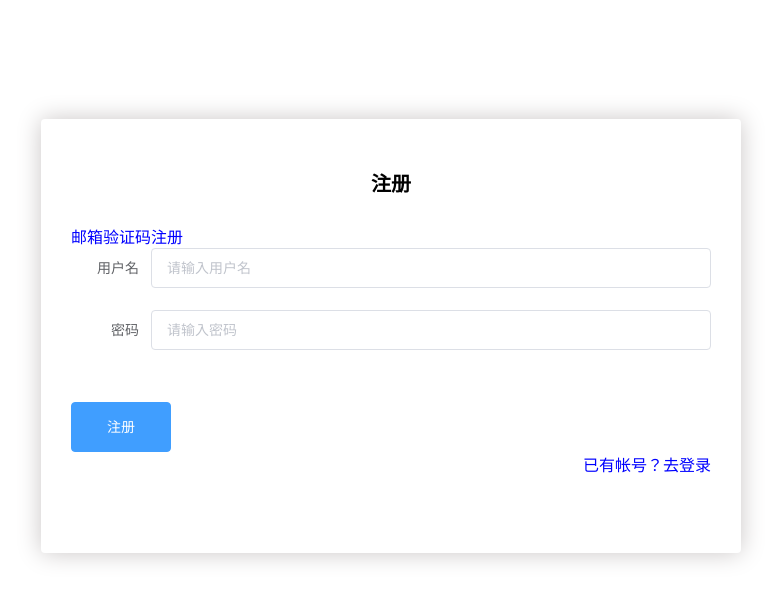
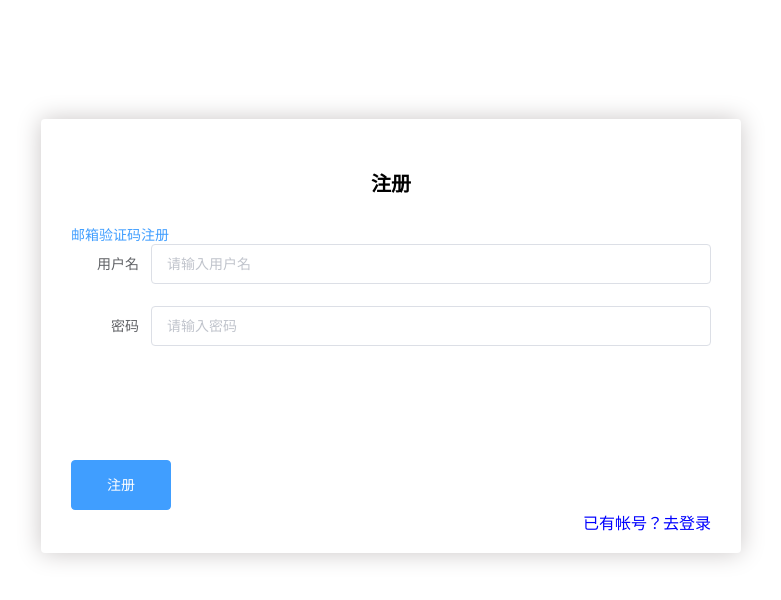
Before and after one commit to Lreverse/lvyou-vue, a Vue app: page /register in a window 1280 px wide. Shown: the top 600 px of the page, without its empty margins (249-1030 px from the left). Built offline with nearby package versions, Linux system fonts and the light colour scheme.

Commit message:
修改链接样式

```diff
--- a/src/components/Login.vue
+++ b/src/components/Login.vue
@@ -3,7 +3,7 @@
         <div class="sign-box">
             <el-form ref="form" :model="form" :rules="rules" label-width="80px">
                 <h3 class="title">登录</h3>
-                <a href="javascript:;" @click="switchType">{{ text }}</a>
+                <el-link class="switch" type="primary" @click="switchType">{{ text }}</el-link>
                 <div v-if="type === 'username'">
                     <el-form-item label="用户名" size="large">
                         <el-input v-model="form.username" placeholder="请输入用户名"></el-input>
@@ -25,7 +25,7 @@
 
                     </el-form-item>
                 </div>
-                <div class="login_btn_part">
+                <div class="btn_part">
                     <div><el-button type="primary" class="btn" @click="login">登录</el-button></div>
                     <div class="txt-r">
                         <router-link to="/register">没有帐号？去注册</router-link>
--- a/src/components/Register.vue
+++ b/src/components/Register.vue
@@ -3,7 +3,7 @@
     <div class="sign-box">
       <el-form ref="form" :model="form" :rules="rules" label-width="80px">
         <h3 class="title">注册</h3>
-        <a href="javascript:;" @click="switchType">{{ text }}</a>
+        <el-link class="switch" type="primary" @click="switchType">{{ text }}</el-link>
         <div v-if="type === 'username'">
           <el-form-item label="用户名" prop="username" size="large">
             <el-input v-model="form.username" placeholder="请输入用户名"></el-input>
--- a/src/components/index.css
+++ b/src/components/index.css
@@ -12,7 +12,6 @@
     box-shadow: 0 0 25px #cac6c6;
 }
 .btn{
-
     width: 100px;
     height: 50px;
 }
@@ -20,7 +19,7 @@
     position: relative;
     top: 30px;
 }
-.login_btn_part{
+.btn_part{
     position: relative;
     top: 92px;
 }
```
